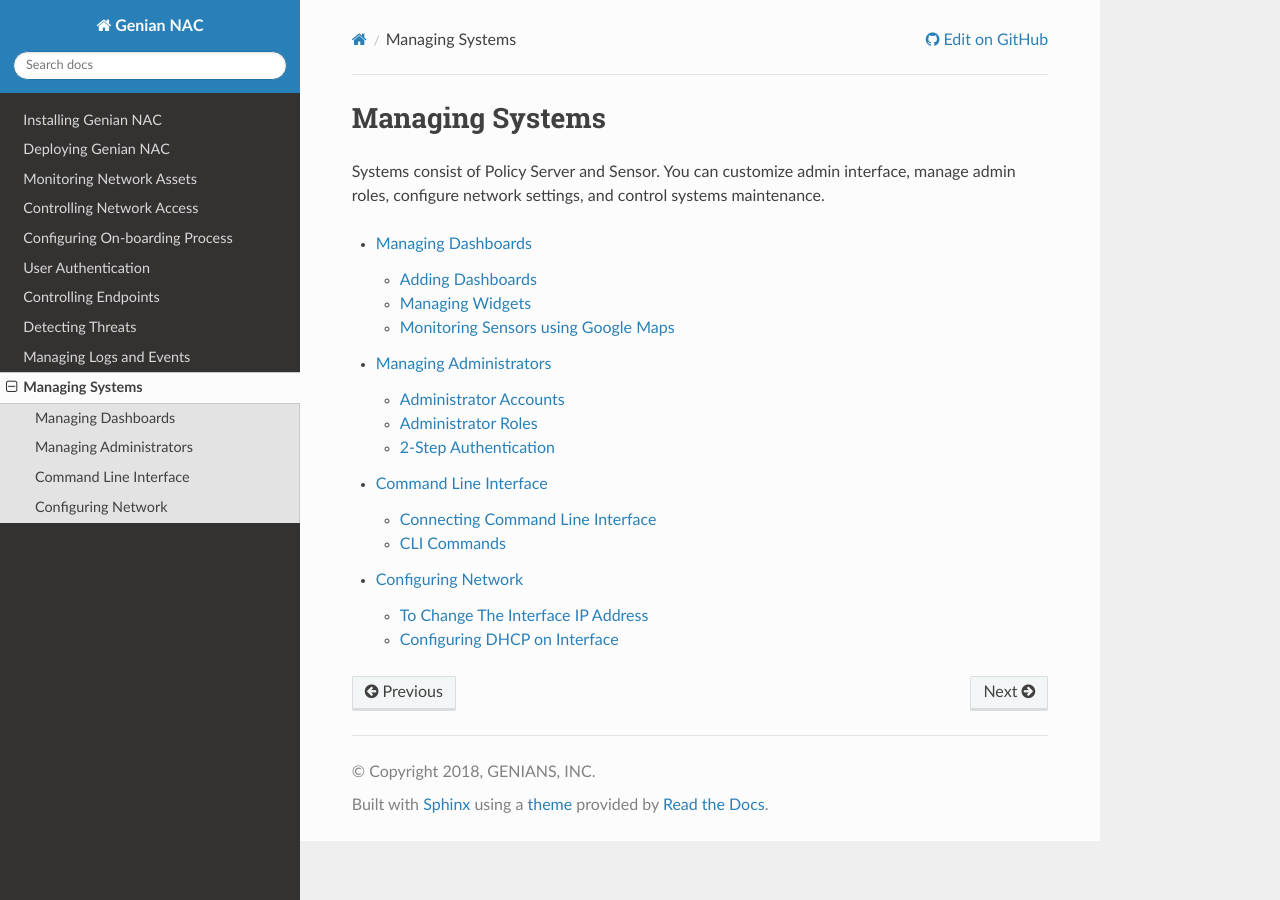
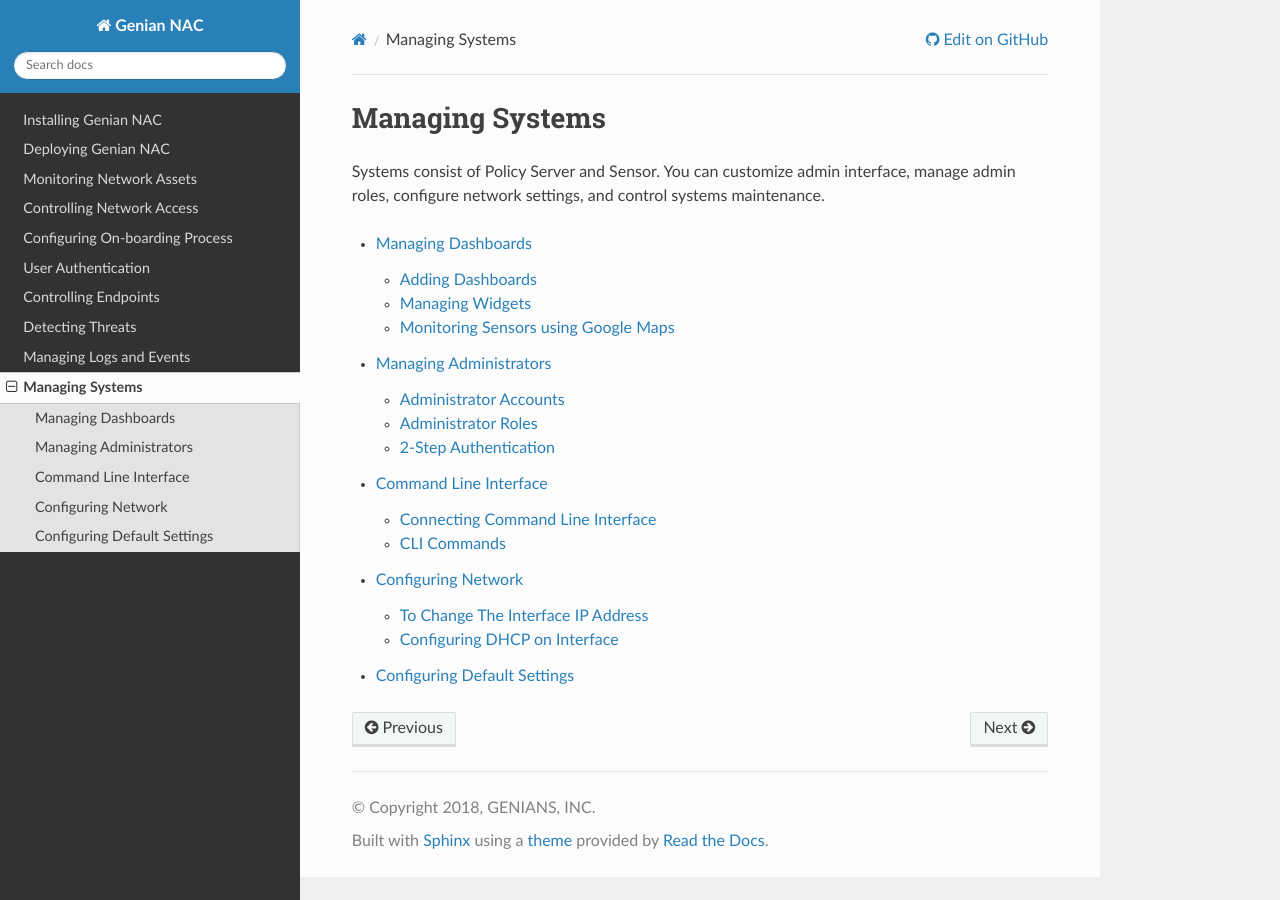
Before and after one commit to yongtaek-lim/genian-nac-admin-guide, a Sphinx documentation site: the page built from source/system.rst, in a window 1280 px wide. Built offline with Sphinx 7.4.7 and the Read the Docs theme 2.0.0, drawn with Linux system fonts in a browser that asks for light colours; pages that are not in the unit, such as notebooks, are missing from menus.

Commit message:
Update system.rst

```diff
--- a/source/system.rst
+++ b/source/system.rst
@@ -10,3 +10,4 @@
    system/managing-admin
    system/cli
    system/config-network
+   system/default-settings
```
